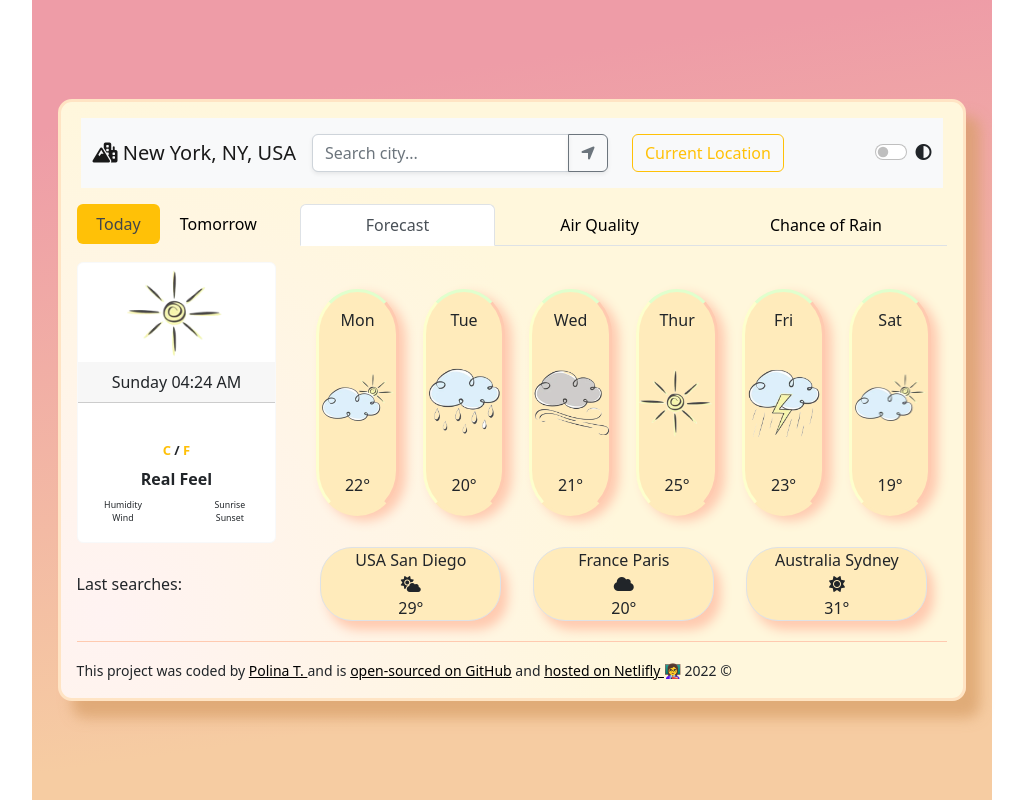
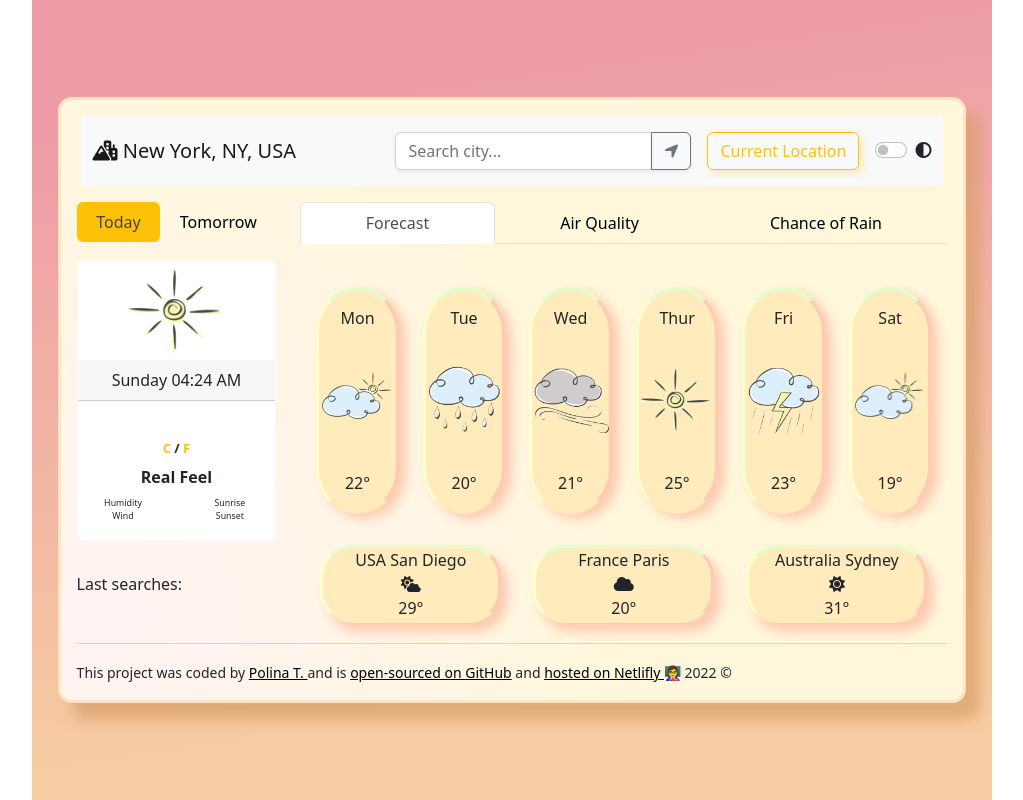
Before and after one commit to polink007/weather-app, a plain HTML site: page index.html in a window 1280 px wide. Shown: the whole page, without its empty margins (128-1151 px from the left). Drawn offline with nearby package versions, Linux system fonts and the light colour scheme; no server answers.

Commit message:
Updated styles, added function for current time

```diff
--- a/index.html
+++ b/index.html
@@ -11,13 +11,13 @@
       integrity="sha384-iYQeCzEYFbKjA/T2uDLTpkwGzCiq6soy8tYaI1GyVh/UjpbCx/TYkiZhlZB6+fzT"
       crossorigin="anonymous"
     />
-    <link rel="stylesheet" href="src/styles.css" />
     <script
       src="https://kit.fontawesome.com/2b5788955b.js"
       crossorigin="anonymous"
     ></script>
     <script src="https://cdn.jsdelivr.net/npm/bootstrap@5.2.1/dist/js/bootstrap.bundle.min.js"></script>
     <script src="https://cdn.jsdelivr.net/npm/axios@1.1.2/dist/axios.min.js"></script>
+    <link rel="stylesheet" href="src/styles.css" />
   </head>
   <body>
     <div class="page-wrapper d-flex align-items-center flex-wrap">
@@ -43,7 +43,7 @@
                   <span class="navbar-toggler-icon"></span>
                 </button>
                 <div class="collapse navbar-collapse" id="navbarTogglerDemo02">
-                  <ul class="navbar-nav me-auto mb-2 mt-2">
+                  <ul class="navbar-nav ms-auto my-2">
                     <li class="nav-item">
                       <!-- Search city -->
                       <div class="input-group" id="search-form">
@@ -64,9 +64,9 @@
                         </button>
                       </div>
                     </li>
-                    <li class="nav-item">
+                    <li class="nav-item mt-2 mt-sm-0 mx-sm-3">
                       <button
-                        class="btn btn-outline-warning ms-sm-4"
+                        class="btn btn-outline-warning"
                         type="submit"
                         id="current-location-button"
                       >
@@ -279,9 +279,7 @@
             <div class="col-sm-9 col-xs-12">
               <div class="row m-1">
                 <div class="col-4">
-                  <div
-                    class="last-search border border-1 row rounded-5 text-center mx-1"
-                  >
+                  <div class="last-search rounded-5 text-center mx-1">
                     <div class="col-12 px-3">USA San Diego</div>
                     <div class="col-12">
                       <i class="fa-solid fa-cloud-sun"></i>
@@ -290,9 +288,7 @@
                   </div>
                 </div>
                 <div class="col-4">
-                  <div
-                    class="last-search border border-1 row rounded-5 text-center mx-1"
-                  >
+                  <div class="last-search rounded-5 text-center mx-1">
                     <div class="col-12 px-3">France Paris</div>
                     <div class="col-12">
                       <i class="fa-solid fa-cloud"></i>
@@ -301,9 +297,7 @@
                   </div>
                 </div>
                 <div class="col-4">
-                  <div
-                    class="last-search border border-1 row rounded-5 text-center mx-1"
-                  >
+                  <div class="last-search rounded-5 text-center mx-1">
                     <div class="col-12 px-3">Australia Sydney</div>
                     <div class="col-12">
                       <i class="fa-solid fa-sun"></i>
--- a/src/index.js
+++ b/src/index.js
@@ -1,4 +1,5 @@
 ///// This is current date and time /////
+function getCurrentTime() {
   let now = new Date();
 
   let days = [
@@ -16,8 +17,9 @@ let time = now.toLocaleTimeString([], { hour: "2-digit", minute: "2-digit" });
 
   let today = document.querySelector("#today-day");
   today.innerHTML = `${day} ${time}`;
+}
 
-///// This is API call for weather by city /////
+///// This is API call for weather by city or coordinates /////
 function callApiForCityOrCoordinates(searchParameters = "q=new york") {
   let apiKey = "197ef3a642b76eef90e131866f74a0a0";
   let apiUrl = `https://api.openweathermap.org/data/2.5/weather?${searchParameters}&appid=${apiKey}&units=metric`;
@@ -55,6 +57,9 @@ function displayWeather(response) {
   windElement.innerHTML = `${wind} meter/sec`;
   sunriseElement.innerHTML = sunriseLocalTime;
   sunsetElement.innerHTML = sunsetLocalTime;
+
+  // Refresh current time
+  getCurrentTime();
 }
 
 function convertUnixtoLocalTime(timeStamp) {
@@ -83,6 +88,7 @@ searchInput.addEventListener("keypress", function (e) {
 function searchWeatherForCity() {
   let searchValue = searchInput.value;
   let searchParameters = `q=${searchValue}`;
+  searchInput.value = "";
 
   callApiForCityOrCoordinates(searchParameters);
 }
@@ -100,4 +106,8 @@ function getWeatherForCoordinates(position) {
   callApiForCityOrCoordinates(searchParameters);
 }
 
+// When page loads we get a weather for default city
 callApiForCityOrCoordinates();
+
+// When page loads we get current time
+getCurrentTime();
--- a/src/styles.css
+++ b/src/styles.css
@@ -105,3 +105,7 @@ footer {
 a:active {
   color: black;
 }
+
+#current-location-button {
+  box-shadow: 3px 3px 8px rgba(255, 192, 7, 0.3);
+}
```
Lines whose indentation alone changed are shown as unchanged.
